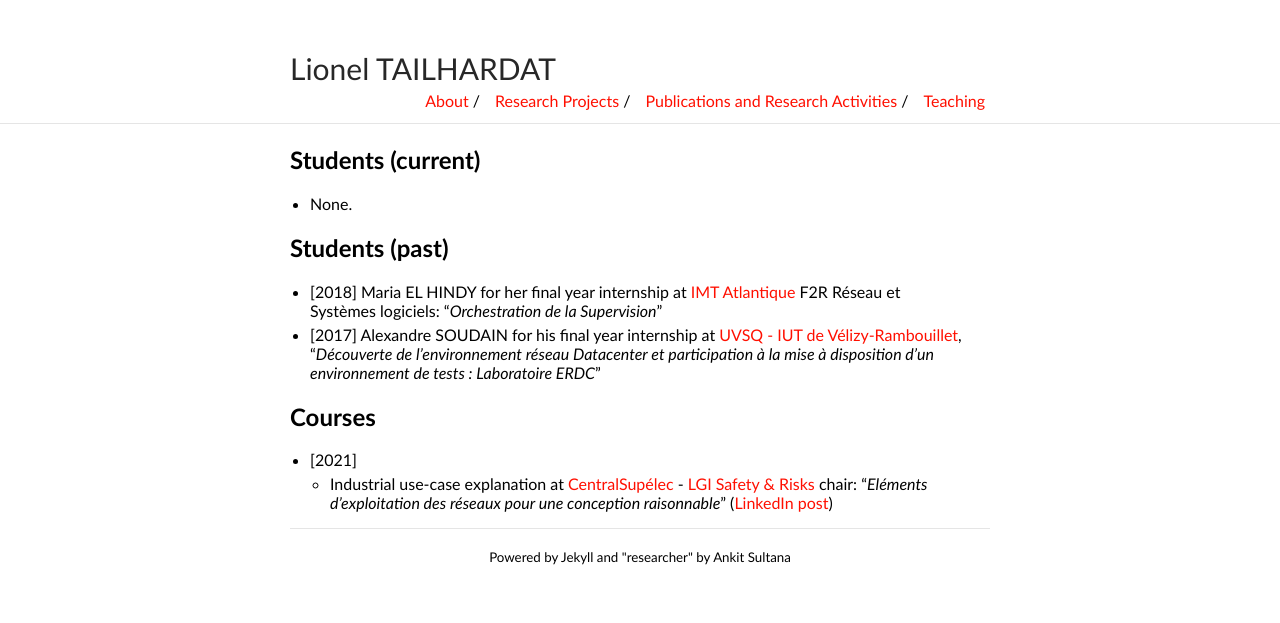
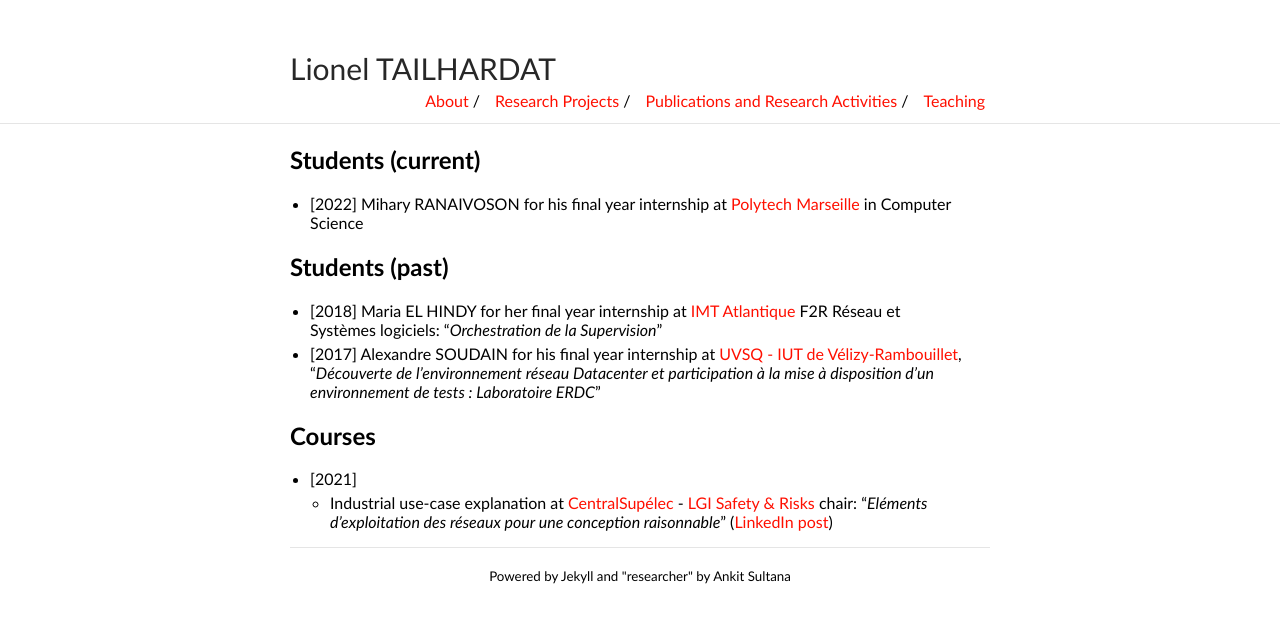
Before and after one commit to GenEars/GenEars.github.io, a Jekyll site: the page built from teaching.md, in a window 1280 px wide. Shown: the top 623 px of the page. Built offline with Jekyll 4.4.1, drawn with Linux system fonts in a browser that asks for light colours.

Commit message:
teaching 2022.

```diff
--- a/teaching.md
+++ b/teaching.md
@@ -4,7 +4,7 @@ title: Teaching - Lionel TAILHARDAT
 ---
 
 ## Students (current)
-* None.
+* [2022] Mihary RANAIVOSON for his final year internship at [Polytech Marseille](https://polytech.univ-amu.fr/) in Computer Science
 
 ## Students (past)
 * [2018] Maria EL HINDY for her final year internship at [IMT Atlantique](https://www.imt-atlantique.fr/fr) F2R Réseau et Systèmes logiciels: "*Orchestration de la Supervision*"
```
